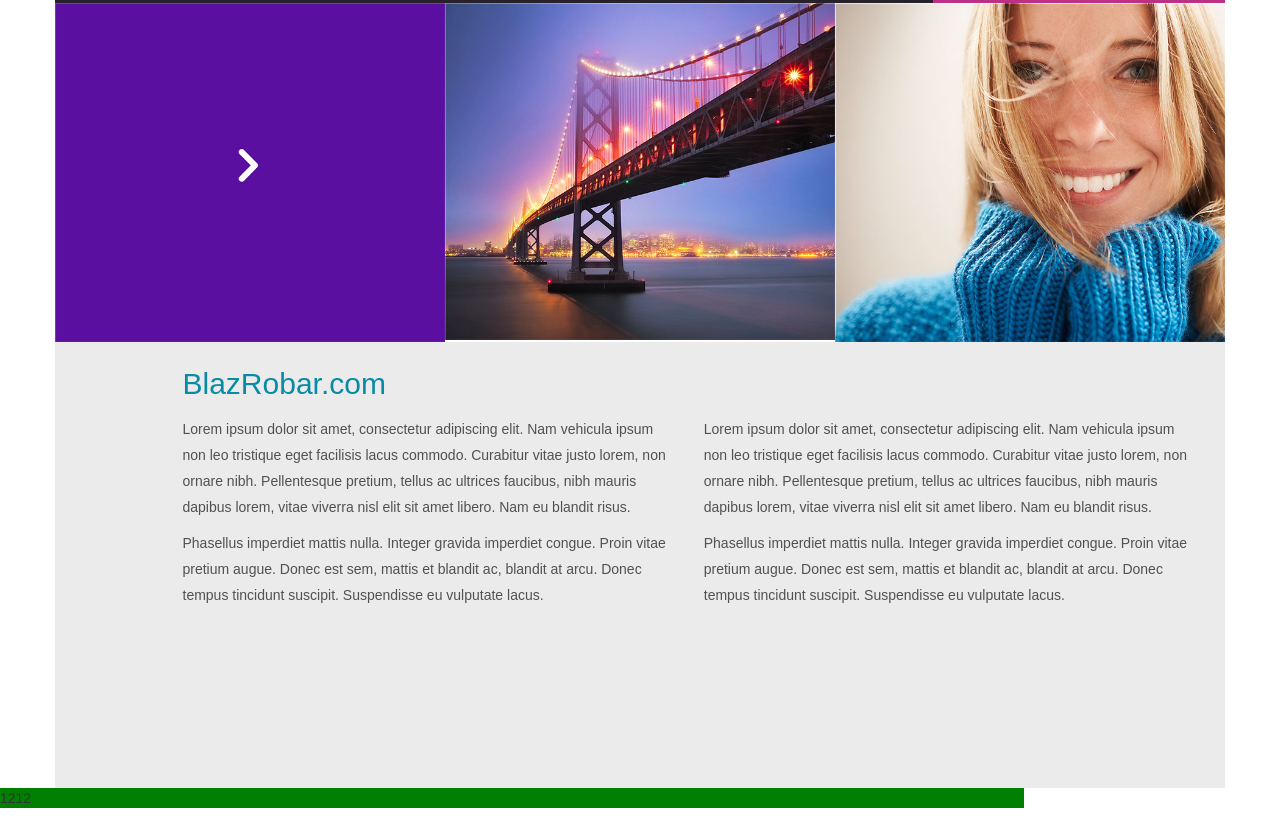
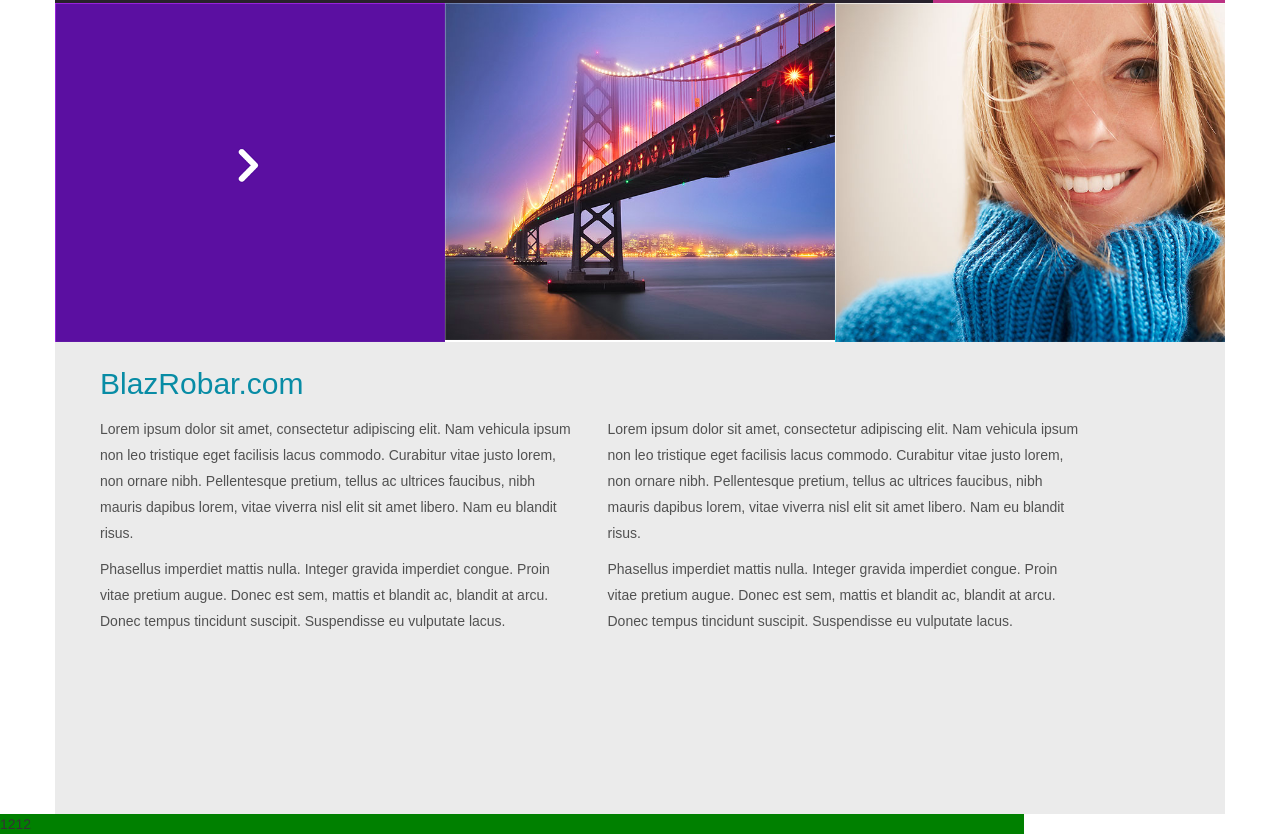
Before and after one commit to byzok/responsive, a plain HTML site: page index.html in a window 1280 px wide. Shown: the part 888-1722 px from the top of the page. Before the commit the page ends 1696 px from the top, so only its background shows below. Drawn offline with nearby package versions, Linux system fonts and the light colour scheme; files whose address does not match are found by name; a web font is replaced by a local one.

Commit message:
Update style.css

```diff
--- a/css/style.css
+++ b/css/style.css
@@ -232,3 +232,6 @@ a {
 	line-height: 44px;
 	font-family: "Montserrat-Regular", sans-serif;
 }
+.text-block div{
+	margin: 0 auto;
+}
```
